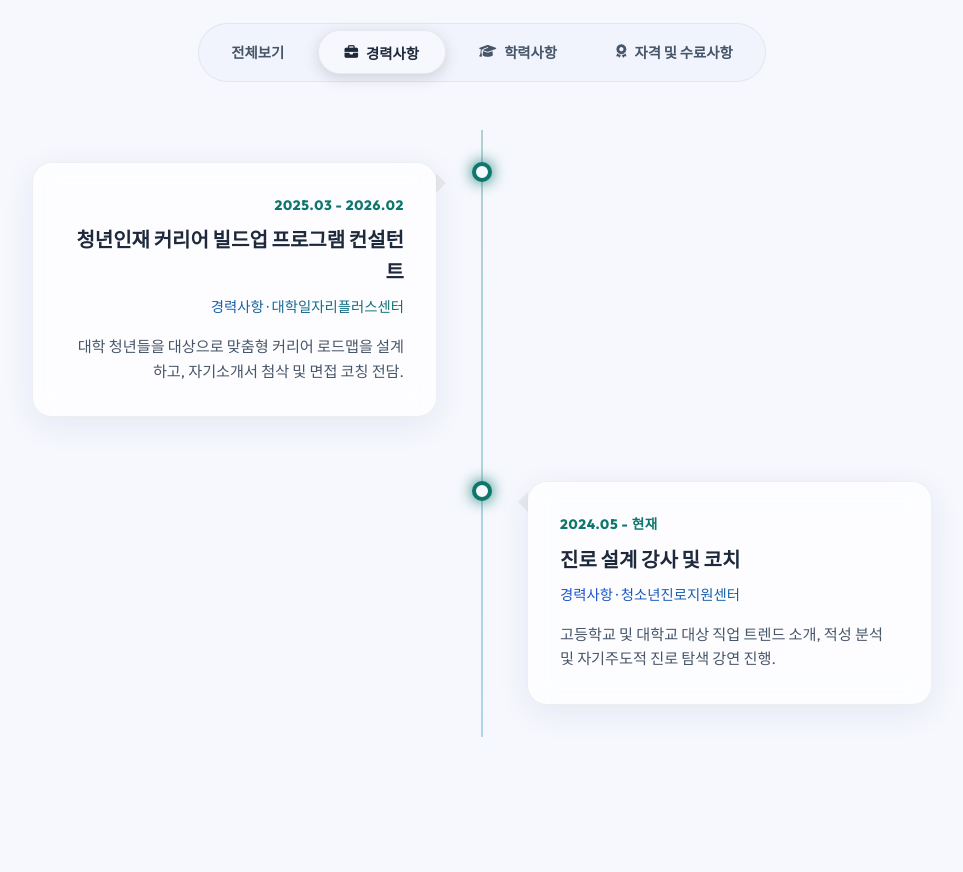
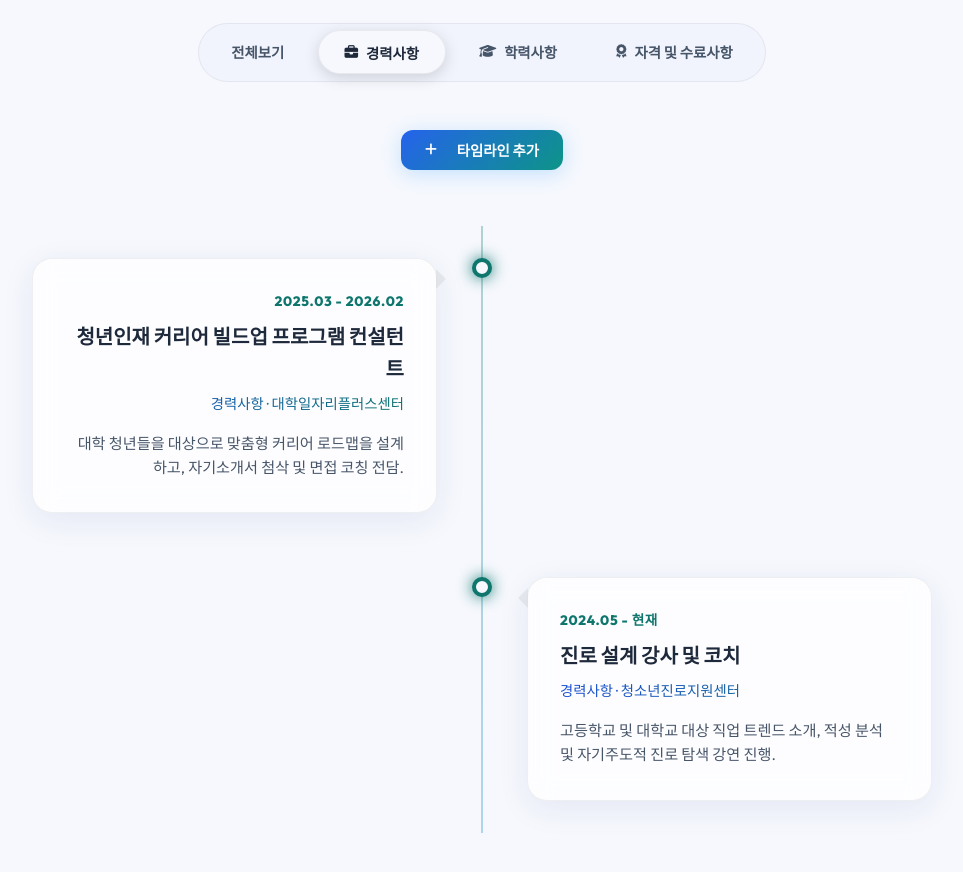
Before and after one commit to 9CORE1/chassem, a website: page index.html in a window 1280 px wide. Shown: the part 3960-4832 px from the top of the page, without its empty margins (158-1121 px from the left). Drawn offline with nearby package versions, Linux system fonts and the light colour scheme; animation ran at ten frames a second.

Commit message:
Add files via upload

```diff
--- a/app.js
+++ b/app.js
@@ -526,15 +526,12 @@ function renderTimeline(filter = 'career') {
         itemEl.style.setProperty('--dot-accent', accentColor);
         itemEl.style.setProperty('--timeline-accent', accentColor);
 
-        let adminBtns = '';
-        if (isAdminMode) {
-            adminBtns = `
-                <div class="admin-card-actions" style="position: absolute; top: 1rem; right: 1rem; display: flex; gap: 0.5rem; z-index: 10;">
-                    <button class="admin-edit-btn" onclick="event.stopPropagation(); openEditJourneyModal('${item.id}')" style="background: var(--bg-tertiary); border: 1px solid var(--border-color); color: var(--accent-primary-start); width: 32px; height: 32px; border-radius: 6px; cursor: pointer; display: flex; align-items: center; justify-content: center;" title="편집"><i class="fa-solid fa-pen"></i></button>
-                    <button class="admin-delete-btn" onclick="event.stopPropagation(); deleteJourneyItem('${item.id}')" style="background: var(--bg-tertiary); border: 1px solid var(--border-color); color: #f43f5e; width: 32px; height: 32px; border-radius: 6px; cursor: pointer; display: flex; align-items: center; justify-content: center;" title="삭제"><i class="fa-solid fa-trash"></i></button>
-                </div>
-            `;
-        }
+        let adminBtns = `
+            <div class="admin-card-actions" style="position: absolute; top: 1rem; right: 1rem; display: flex; gap: 0.5rem; z-index: 10;">
+                <button class="admin-edit-btn" onclick="event.stopPropagation(); openEditJourneyModal('${item.id}')" style="background: var(--bg-tertiary); border: 1px solid var(--border-color); color: var(--accent-primary-start); width: 32px; height: 32px; border-radius: 6px; cursor: pointer; display: flex; align-items: center; justify-content: center;" title="편집"><i class="fa-solid fa-pen"></i></button>
+                <button class="admin-delete-btn" onclick="event.stopPropagation(); deleteJourneyItem('${item.id}')" style="background: var(--bg-tertiary); border: 1px solid var(--border-color); color: #f43f5e; width: 32px; height: 32px; border-radius: 6px; cursor: pointer; display: flex; align-items: center; justify-content: center;" title="삭제"><i class="fa-solid fa-trash"></i></button>
+            </div>
+        `;
 
         itemEl.innerHTML = `
             <div class="timeline-dot"></div>
@@ -1022,6 +1019,9 @@ function setupAdminMode() {
     const adminPortfolioActions = document.getElementById('admin-portfolio-actions');
     const adminJourneyActions = document.getElementById('admin-journey-actions');
 
+    // Always show timeline actions (Add button)
+    if (adminJourneyActions) adminJourneyActions.style.display = 'block';
+
     const savedAdmin = sessionStorage.getItem('isAdminMode') === 'true';
     if (savedAdmin) {
         isAdminMode = true;
@@ -1031,7 +1031,6 @@ function setupAdminMode() {
         }
         if (adminBanner) adminBanner.style.display = 'flex';
         if (adminPortfolioActions) adminPortfolioActions.style.display = 'block';
-        if (adminJourneyActions) adminJourneyActions.style.display = 'block';
         document.body.classList.add('admin-active');
 
         // Re-render to show admin actions on page load
@@ -1051,7 +1050,7 @@ function setupAdminMode() {
                 adminToggle.innerHTML = '<i class="fa-solid fa-lock"></i>';
                 if (adminBanner) adminBanner.style.display = 'none';
                 if (adminPortfolioActions) adminPortfolioActions.style.display = 'none';
-                if (adminJourneyActions) adminJourneyActions.style.display = 'none';
+                // adminJourneyActions is kept visible (do not set to 'none')
                 document.body.classList.remove('admin-active');
 
                 renderCompetencies();
--- a/index.html
+++ b/index.html
@@ -241,7 +241,7 @@
                 </div>
 
                 <!-- Admin Journey Actions -->
-                <div id="admin-journey-actions" style="display: none; text-align: center; margin-bottom: 3.5rem;">
+                <div id="admin-journey-actions" style="text-align: center; margin-bottom: 3.5rem;">
                     <button class="btn btn-primary" onclick="openAddJourneyModal()" style="padding: 0.6rem 1.5rem; font-size: 0.9rem;"><i class="fa-solid fa-plus icon-left"></i>타임라인 추가</button>
                 </div>
 
--- a/styles.css
+++ b/styles.css
@@ -1786,7 +1786,8 @@ body.admin-active header {
 }
 
 .portfolio-card:hover .admin-card-actions,
-.skill-category-card:hover .admin-card-actions {
+.skill-category-card:hover .admin-card-actions,
+.timeline-card:hover .admin-card-actions {
     opacity: 1;
     transform: translateY(0);
 }
```
